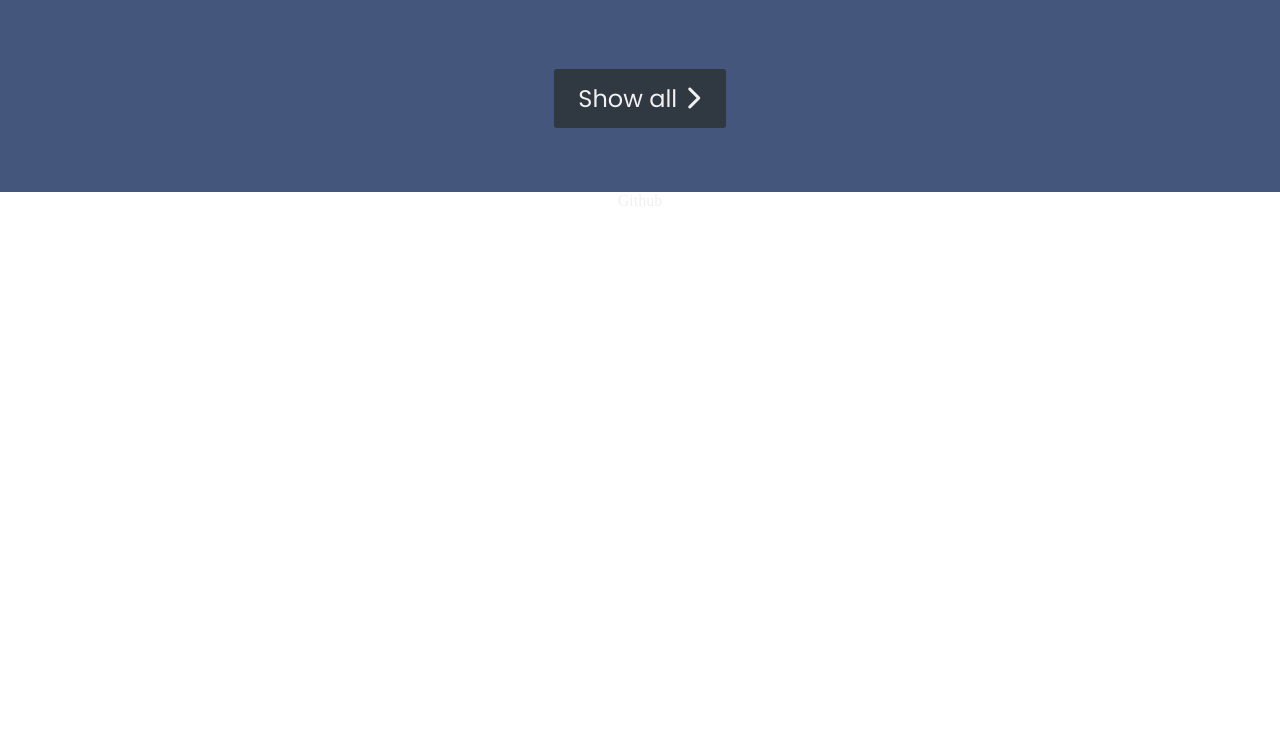
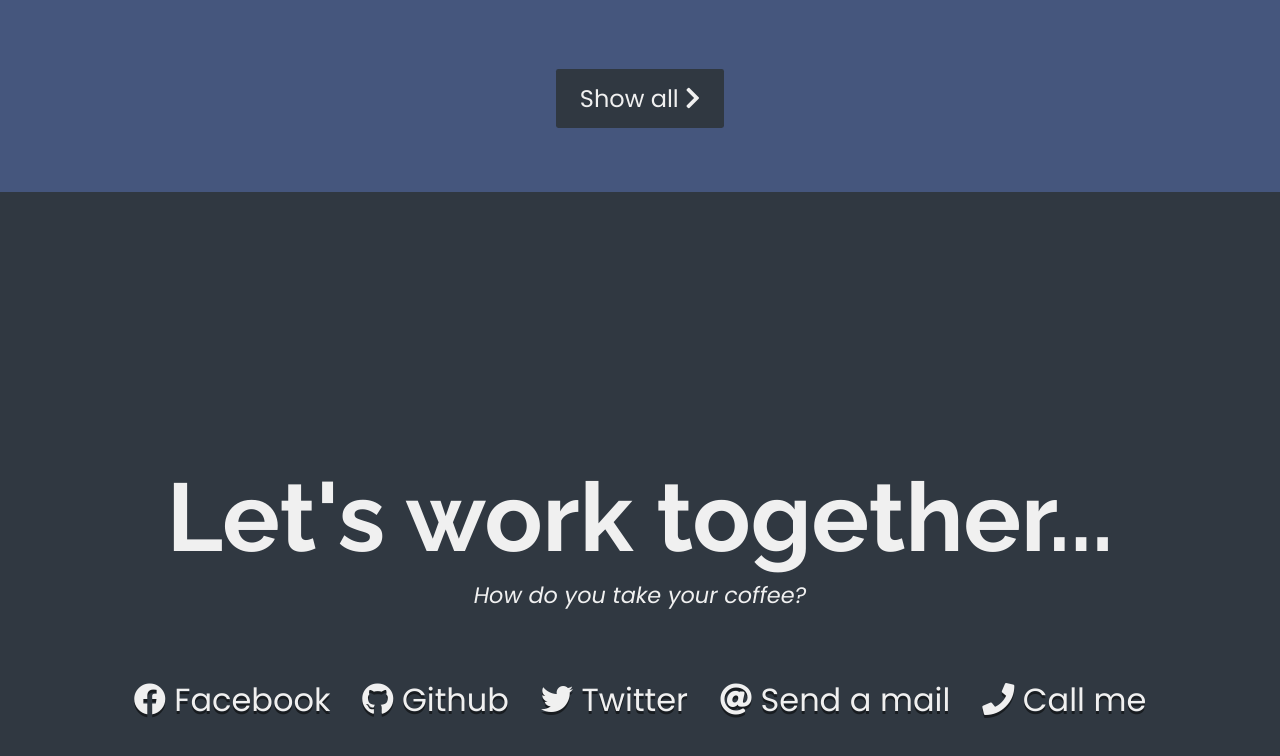
Before and after one commit to arslan-dev/fcc-responsive-web-design-cp5, a website built with Parcel: page src/index.html in a window 1280 px wide. Shown: the part 1972-2728 px from the top of the page. Before the commit the page ends 2182 px from the top, so only its background shows below. Built offline with nearby package versions, Linux system fonts and the light colour scheme.

Commit message:
Contacts: wip

```diff
--- a/src/index.html
+++ b/src/index.html
@@ -7,8 +7,10 @@
 
     <link rel="preconnect" href="https://fonts.googleapis.com">
     <link rel="preconnect" href="https://fonts.gstatic.com" crossorigin>
-    <link href="https://fonts.googleapis.com/css2?family=Poppins:ital,wght@0,400;0,500;1,200&family=Raleway:wght@700&display=swap" rel="stylesheet">
-    <link rel="stylesheet" href="https://cdnjs.cloudflare.com/ajax/libs/font-awesome/6.2.1/css/all.min.css" integrity="sha512-MV7K8+y+gLIBoVD59lQIYicR65iaqukzvf/nwasF0nqhPay5w/9lJmVM2hMDcnK1OnMGCdVK+iQrJ7lzPJQd1w==" crossorigin="anonymous" referrerpolicy="no-referrer" />
+    <link href="https://fonts.googleapis.com/css2?family=Poppins:ital,wght@0,400;0,500;1,200;1,400&family=Raleway:wght@700&display=swap" rel="stylesheet">
+
+    <link rel="stylesheet" href="https://use.fontawesome.com/releases/v5.8.2/css/all.css" integrity="sha384-oS3vJWv+0UjzBfQzYUhtDYW+Pj2yciDJxpsK1OYPAYjqT085Qq/1cq5FLXAZQ7Ay" crossorigin="anonymous">
+    <!-- <link rel="stylesheet" href="https://cdnjs.cloudflare.com/ajax/libs/font-awesome/6.2.1/css/all.min.css" integrity="sha512-MV7K8+y+gLIBoVD59lQIYicR65iaqukzvf/nwasF0nqhPay5w/9lJmVM2hMDcnK1OnMGCdVK+iQrJ7lzPJQd1w==" crossorigin="anonymous" referrerpolicy="no-referrer" /> -->
 
     <link rel="stylesheet" href="styles.scss">
   </head>
@@ -69,11 +71,47 @@
       <a id="btn-show-all" href="https://google.com" target="_blank">Show all <i class="fas fa-chevron-right"></i></a>
     </section>
     <section id="contacts">
-      <a
-        id="profile-link"
-        href="https://github.com"
-        target="_blank"
-      >Github</a>
+      <header>
+        <h2>Let's work together...</h2>
+        <p>How do you take your coffee?</p>
+      </header>
+      <ul>
+        <li>
+          <a
+            id="profile-link"
+            href="https://github.com"
+            target="_blank"
+          ><i class="fab fa-facebook"></i> Facebook</a>
+        </li>
+        <li>
+          <a
+            id="profile-link"
+            href="https://github.com"
+            target="_blank"
+          ><i class="fab fa-github"></i> Github</a>
+        </li>
+        <li>
+          <a
+            id="profile-link"
+            href="https://github.com"
+            target="_blank"
+          ><i class="fab fa-twitter"></i> Twitter</a>
+        </li>
+        <li>
+          <a
+            id="profile-link"
+            href="https://github.com"
+            target="_blank"
+          ><i class="fas fa-at"></i> Send a mail</a>
+        </li>
+        <li>
+          <a
+            id="profile-link"
+            href="https://github.com"
+            target="_blank"
+          ><i class="fas fa-phone"></i> Call me</a>
+        </li>
+      </ul>
     </section>
   </body>
 </html>
--- a/src/styles.scss
+++ b/src/styles.scss
@@ -172,3 +172,64 @@ section {
     }
   }
 }
+
+#contacts {
+  text-align: center;
+  height: 100vh;
+  background-color: var(--neutral-dark-color);
+  align-items: stretch;
+
+  h2 {
+    font-family: Raleway, sans-serif;
+    font-weight: 700;
+    font-size: 2rem;
+
+    @media screen and (min-width: $md) { font-size: 4rem }
+    @media screen and (min-width: $xl) { font-size: 6rem }
+  }
+
+  p {
+    font-family: Poppins, sans-serif;
+    font-weight: 400;
+    font-size: 1rem;
+    font-style: italic;
+    margin-top: 0.2em;
+
+    @media screen and (min-width: $md) { font-size: 1.2rem }
+    @media screen and (min-width: $xl) { font-size: 1.4rem }
+  }
+
+  ul {
+    list-style-type: none;
+    display: flex;
+    flex-direction: column;
+    gap: 1em;
+    justify-content: center;
+
+    margin-top: 2em;
+
+    font-family: Poppins, sans-serif;
+    font-weight: 400;
+    font-size: 1.4rem;
+    white-space: nowrap;
+
+    @media screen and (min-width: $md) {
+      flex-direction: row;
+      font-size: 1.4rem;
+    }
+    @media screen and (min-width: $xl) { font-size: 2.0rem; }
+
+    text-shadow: 0 0.2rem 0 rgba(0, 0, 0, 0.5);
+
+    a {
+      transition: transform 0.3s ease-in-out;
+      position: relative;
+
+      &:hover {
+        // transform: translateY(1em);
+        color: red;
+        transform: rotate(30deg);
+      }
+    }
+  }
+}
```
